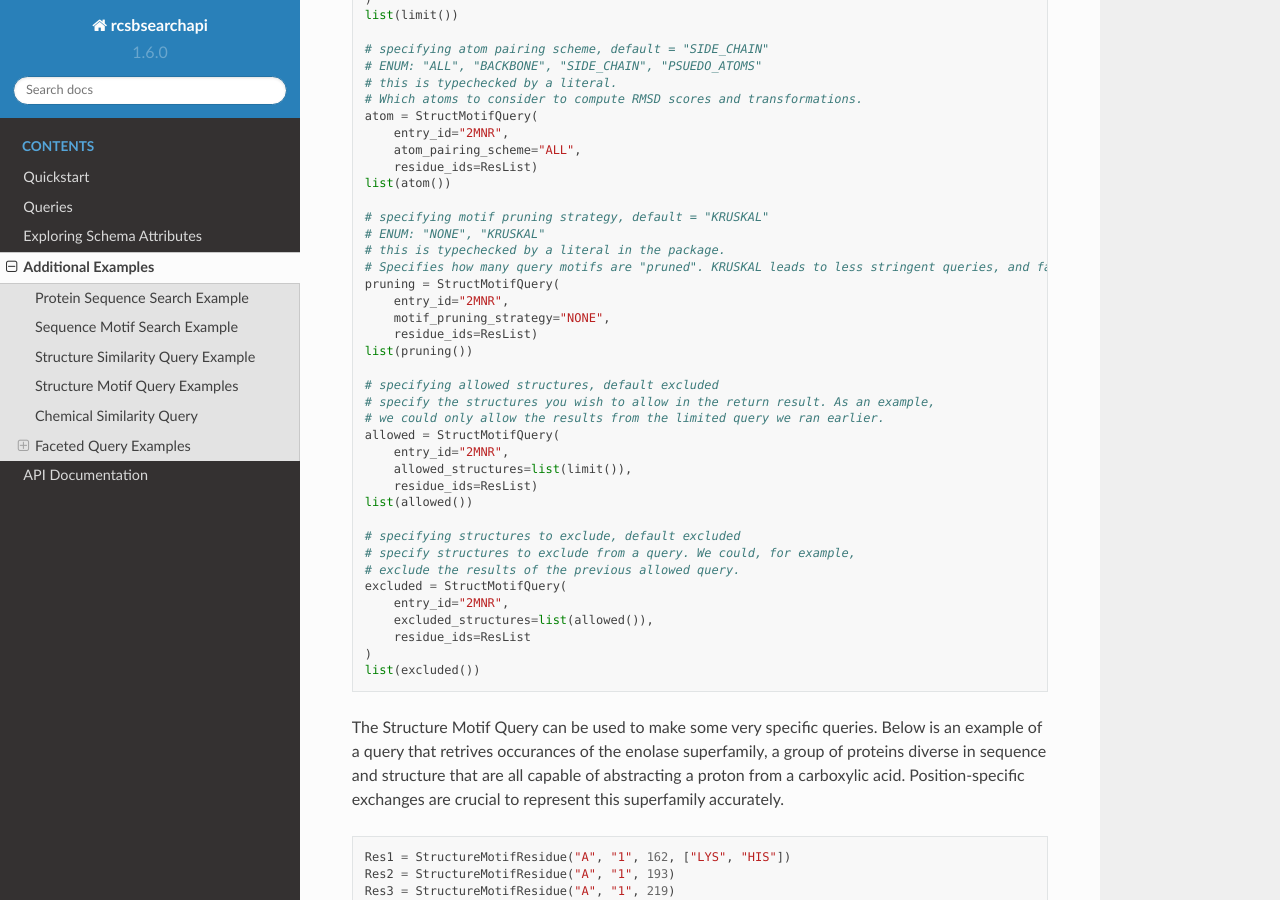
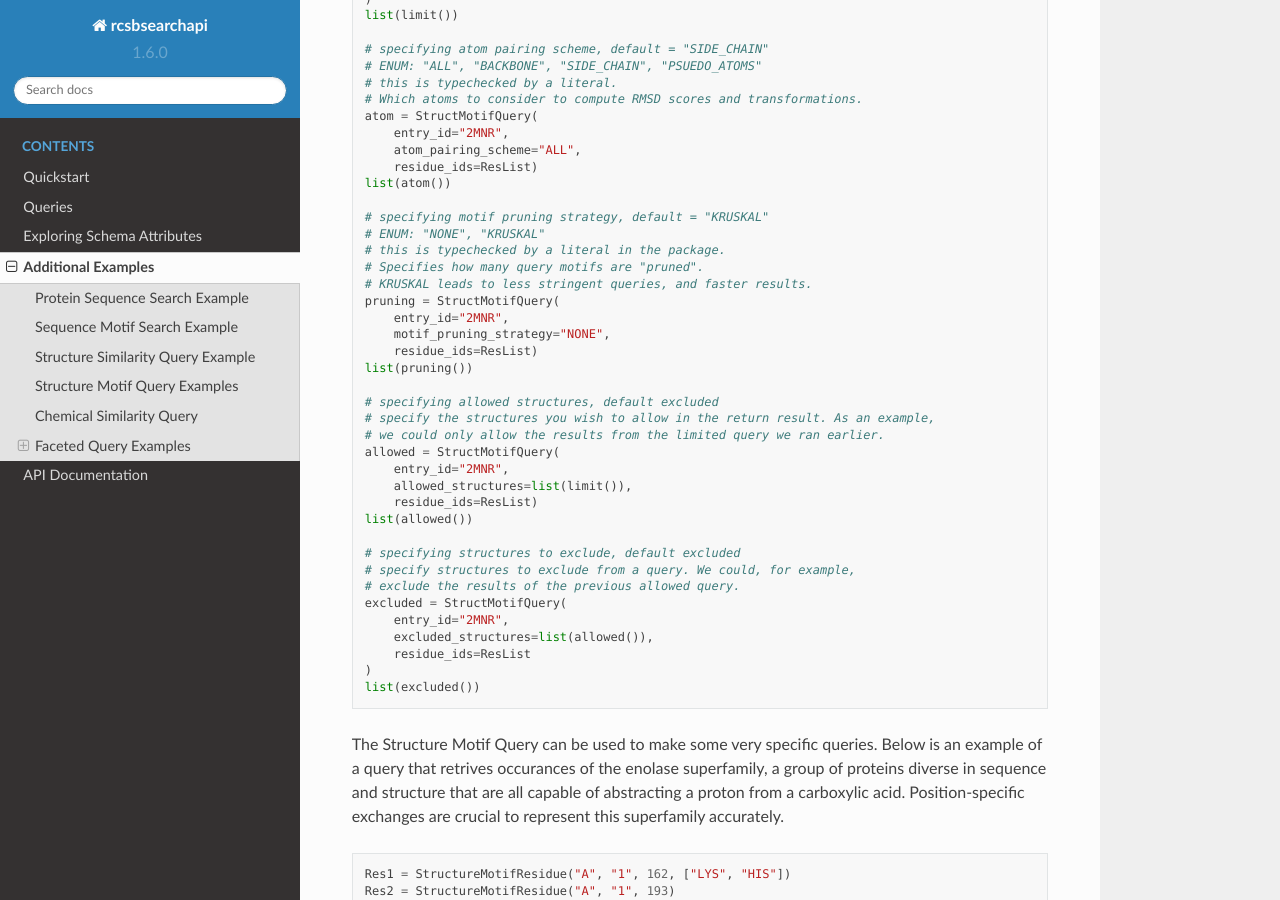
Before and after one commit to rcsb/py-rcsbsearchapi, a Sphinx documentation site: the page built from docs/additional_examples.md, in a window 1280 px wide and 900 px high, scrolled down 6065 px. Built offline with Sphinx 7.4.7 and the Read the Docs theme 2.0.0, drawn with Linux system fonts in a browser that asks for light colours.

```diff
--- a/docs/additional_examples.md
+++ b/docs/additional_examples.md
@@ -272,7 +272,8 @@ list(atom())
 # specifying motif pruning strategy, default = "KRUSKAL"
 # ENUM: "NONE", "KRUSKAL"
 # this is typechecked by a literal in the package.
-# Specifies how many query motifs are "pruned". KRUSKAL leads to less stringent queries, and faster results.
+# Specifies how many query motifs are "pruned".
+# KRUSKAL leads to less stringent queries, and faster results.
 pruning = StructMotifQuery(
     entry_id="2MNR",
     motif_pruning_strategy="NONE",
```
